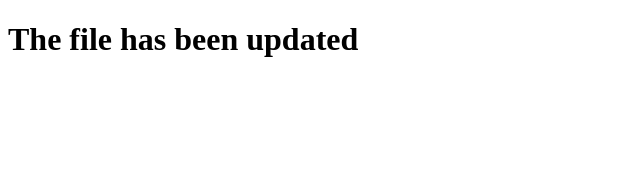
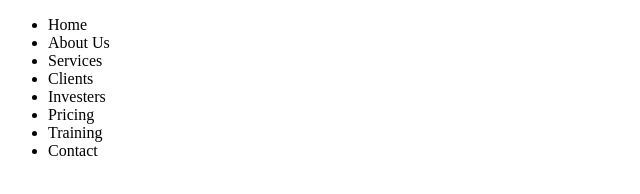
Before and after one commit to novelkhan/newcod, a plain HTML site: page index.html in a window 1280 px wide. Shown: the whole page, without its empty margins (0-640 px from the left). Drawn offline with Linux system fonts and the light colour scheme.

Commit message:
css file is added

```diff
--- a/index.html
+++ b/index.html
@@ -7,6 +7,15 @@
     <title>New Code</title>
 </head>
 <body>
-    <h1>The file has been updated</h1>
+    <ul>
+        <li>Home</li>
+        <li>About Us</li>
+        <li>Services</li>
+        <li>Clients</li>
+        <li>Investers</li>
+        <li>Pricing</li>
+        <li>Training</li>
+        <li>Contact</li>
+    </ul>
 </body>
 </html>
```
Also changed, not shown: style.css (added).
